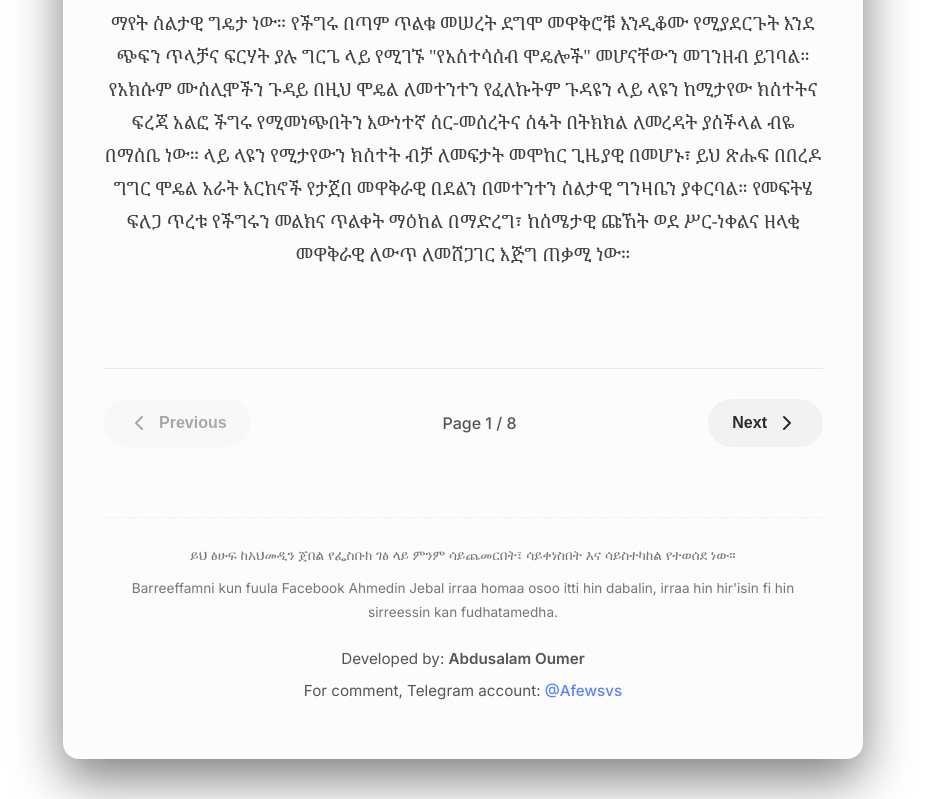
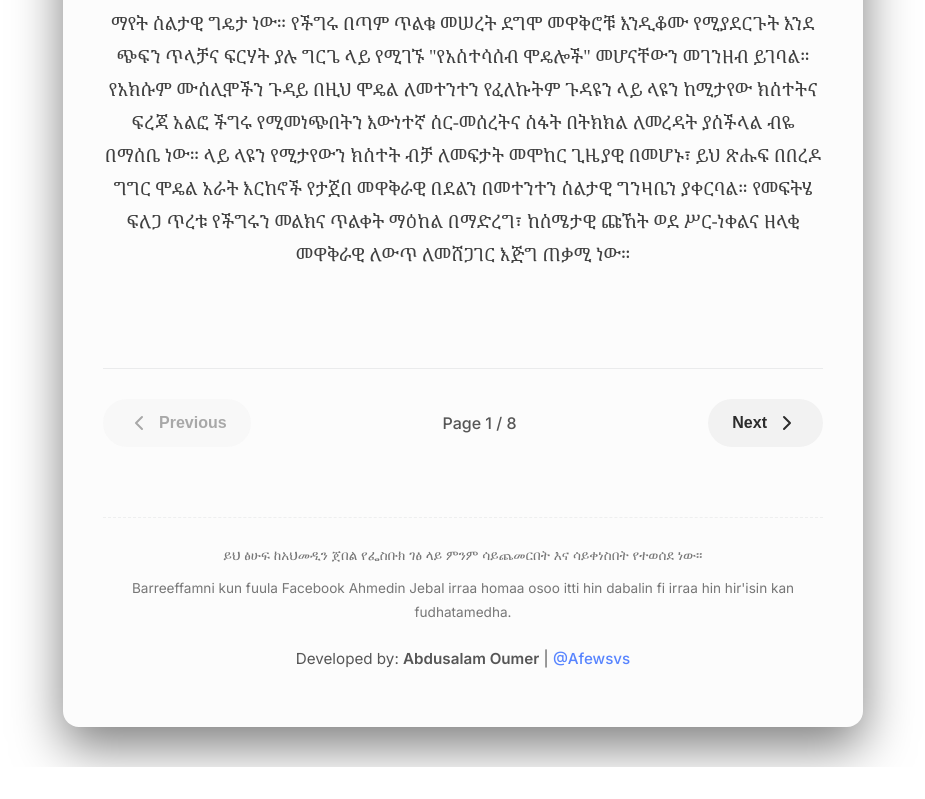
Before and after one commit to oumersalah2-cmd/Jebalu, a website built with Vite: page index.html in a window 1280 px wide. Shown: the part 1240-2039 px from the top of the page, without its empty margins (177-1102 px from the left). After the commit the page ends 2007 px from the top, so only its background shows below. Built offline with nearby package versions, Linux system fonts and the light colour scheme.

Commit message:
fix: updated footer wording according to user feedback

```diff
--- a/index.html
+++ b/index.html
@@ -44,11 +44,10 @@
 
       <footer class="app-footer">
         <div class="disclaimer-text" style="font-size: 0.85rem; opacity: 0.8; margin-bottom: 20px; text-align: center;">
-          <p style="margin-bottom: 8px;">ይህ ፅሁፍ ከአህመዲን ጀበል የፌስቡክ ገፅ ላይ ምንም ሳይጨመርበት፣ ሳይቀነስበት እና ሳይስተካከል የተወሰደ ነው።</p>
-          <p>Barreeffamni kun fuula Facebook Ahmedin Jebal irraa homaa osoo itti hin dabalin, irraa hin hir'isin fi hin sirreessin kan fudhatamedha.</p>
+          <p style="margin-bottom: 8px;">ይህ ፅሁፍ ከአህመዲን ጀበል የፌስቡክ ገፅ ላይ ምንም ሳይጨመርበት እና ሳይቀነስበት የተወሰደ ነው።</p>
+          <p>Barreeffamni kun fuula Facebook Ahmedin Jebal irraa homaa osoo itti hin dabalin fi irraa hin hir'isin kan fudhatamedha.</p>
         </div>
-        <p>Developed by: <strong>Abdusalam Oumer</strong></p>
-        <p>For comment, Telegram account: <a href="https://t.me/Afewsvs" target="_blank">@Afewsvs</a></p>
+        <p>Developed by: <strong>Abdusalam Oumer</strong> | <a href="https://t.me/Afewsvs" target="_blank">@Afewsvs</a></p>
       </footer>
     </main>
     <script type="module" src="./main.js"></script>
```
